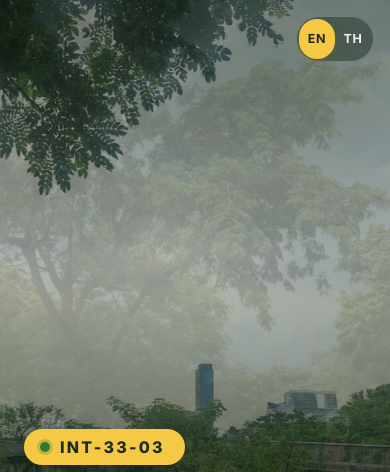
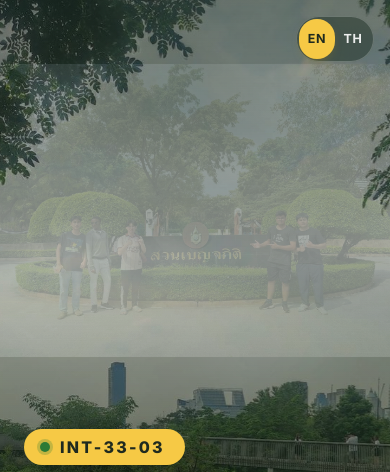
Before and after one commit to Kitsanatorn/Benjakitti-park-web, a plain HTML site: page index.html in a window 390 px wide. Shown: the top 472 px of the page. Drawn offline with Linux system fonts and the light colour scheme.

Commit message:
Fix landing images on mobile
Co-Authored-By: Claude Opus 5.5 <noreply@anthropic.com>

```diff
--- a/app.js
+++ b/app.js
@@ -137,7 +137,9 @@
   function renderLandingPhotos() {
     // All landing backgrounds load up front (eager) so the crossfade never flashes
     $("#landing-photo").innerHTML = S.landing.backgrounds
-      .map((b, i) => `<div class="photo landing-slide${i === 0 ? " is-active" : ""}">
+      .map((b, i) => `<div class="photo landing-slide${i === 0 ? " is-active" : ""}${b.mobileFit === "contain" ? " fit-contain" : ""}"
+          style="--focus: ${esc(b.focus || "50% 50%")}">
+          ${b.mobileFit === "contain" ? `<div class="landing-blur" style="background-image: url('${esc(encodeURI(b.src))}')"></div>` : ""}
           <img src="${esc(b.src)}" alt="" ${i === 0 ? 'fetchpriority="high"' : ""} decoding="async">
           ${i === 0 ? placeholder(b.src, ui("heroPhoto")) : ""}
         </div>`)
--- a/content.js
+++ b/content.js
@@ -92,12 +92,15 @@ window.SITE = {
     title:    { en: "A Visit to Benjakitti Forest Park", th: "เยือนสวนป่าเบญจกิติ" },
     subtitle: { en: "How an old tobacco factory became Bangkok's living lung", th: "จากโรงงานยาสูบเก่า สู่ปอดสีเขียวของกรุงเทพฯ" },
     // Background photos: crossfade every ~5 seconds (first one shows first)
+    // focus: the part of the photo to keep in view when the screen crops it ("x% y%", 0 0 = top-left).
+    // mobileFit: "contain" shows the whole photo on portrait phones (over a blurred copy),
+    // for photos where cropping would cut people out.
     backgrounds: [
-      { src: "assets/hero.jpg",
+      { src: "assets/hero.jpg", focus: "62% 58%",
         alt: { en: "Wooden boardwalks through the green wetland, with Bangkok skyscrapers behind", th: "ทางเดินไม้ผ่านพื้นที่ชุ่มน้ำสีเขียว มีตึกระฟ้าของกรุงเทพฯ อยู่ด้านหลัง" } },
-      { src: "assets/landing/entrance.jpg",
+      { src: "assets/landing/entrance.jpg", focus: "50% 62%", mobileFit: "contain",
         alt: { en: "Our group at the Benjakitti Forest Park entrance sign", th: "กลุ่มของเราที่ป้ายทางเข้าสวนป่าเบญจกิติ" } },
-      { src: "assets/landing/railing.jpg",
+      { src: "assets/landing/railing.jpg", focus: "50% 42%", mobileFit: "contain",
         alt: { en: "Visitors on the skywalk above the wetland", th: "ผู้มาเยือนบนสกายวอล์กเหนือพื้นที่ชุ่มน้ำ" } }
     ],
     button: { en: "Explore", th: "เริ่มสำรวจ" }
--- a/styles.css
+++ b/styles.css
@@ -144,9 +144,28 @@ button { font: inherit; color: inherit; }
   transition: opacity 1.8s ease-in-out;
 }
 .landing-slide.is-active { opacity: 1; }
-.landing-slide img { animation: kenburns 24s ease-in-out infinite alternate; transform-origin: 60% 40%; }
-.landing-slide:nth-child(2) img { animation-delay: -8s; transform-origin: 30% 50%; }
-.landing-slide:nth-child(3) img { animation-delay: -16s; transform-origin: 50% 70%; }
+.landing-slide img {
+  object-position: var(--focus, 50% 50%); transform-origin: var(--focus, 50% 50%);
+  animation: kenburns 24s ease-in-out infinite alternate;
+}
+.landing-slide:nth-child(2) img { animation-delay: -8s; }
+.landing-slide:nth-child(3) img { animation-delay: -16s; }
+.landing-blur { display: none; }
+/* Portrait phones: a gentler zoom that stays centred on the focal point, so it doesn't crop more */
+@keyframes landingzoom { from { transform: scale(1); } to { transform: scale(1.05); } }
+@media (max-width: 768px) and (orientation: portrait) {
+  .landing-slide img { animation-name: landingzoom; animation-duration: 20s; }
+  /* Photos with people: show the whole photo, centred, over a blurred and darkened copy */
+  /* Sits just under the EN | TH switch, so the title below doesn't cover people's faces */
+  .landing-slide.fit-contain img {
+    position: relative; object-fit: contain; animation: none;
+    object-position: 50% calc(64px + env(safe-area-inset-top));
+  }
+  .landing-slide.fit-contain .landing-blur {
+    display: block; position: absolute; inset: -40px;
+    background: center / cover no-repeat; filter: blur(22px) brightness(0.5) saturate(1.15);
+  }
+}
 .landing-photo .photo-missing { justify-content: flex-start; padding-top: 28px; color: rgba(255, 255, 255, 0.8); }
 .landing-photo .photo-missing small { color: rgba(255, 255, 255, 0.6); }
 .landing::after {
```
